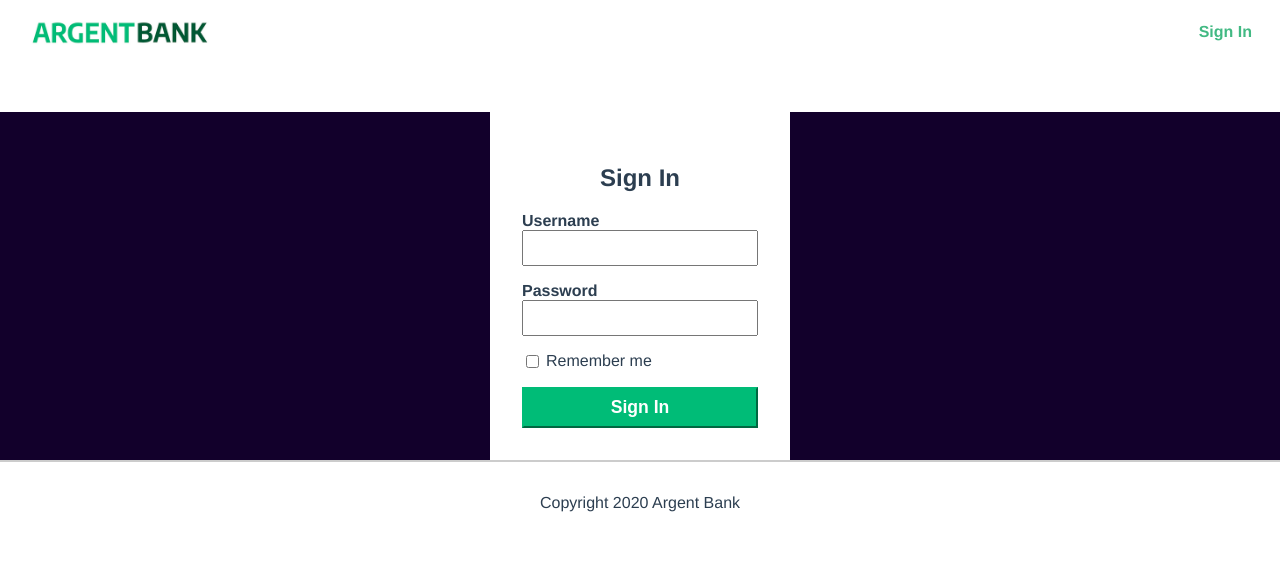
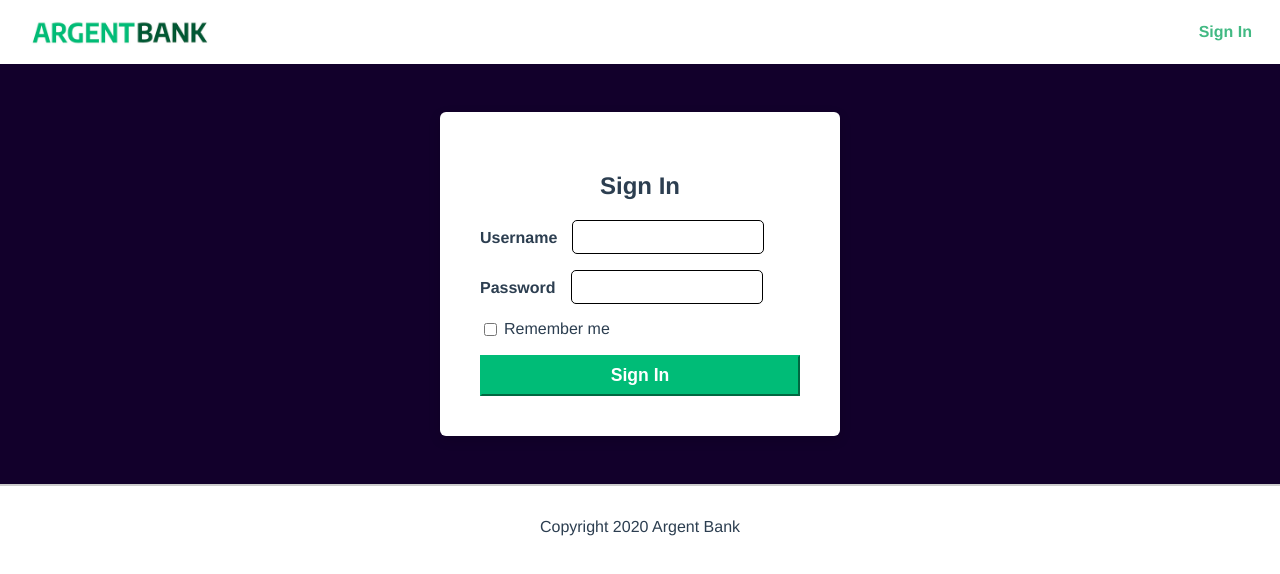
Before and after one commit to Theo-Belland/Argent-Bank, a React (Vite) app in the folder Front-End/: page /sign-in in a window 1280 px wide. Shown: the top 574 px of the page. Built offline with nearby package versions, Linux system fonts and the light colour scheme; no server answers.

Commit message:
continuation du projet

```diff
--- a/Front-End/src/App.jsx
+++ b/Front-End/src/App.jsx
@@ -4,17 +4,21 @@ import Footer from './components/Footer';
 import ProtectedRoute from './components/ProtectedRoute';
 import Home from './pages/Home';
 import SignIn from './pages/SignIn';
-import Profile from './pages/profile';
+import Profile from './pages/profile'; // petit P majuscule pour la convention React
 
-function App(){
-  return(
+function App() {
+  return (
     <BrowserRouter>
+      {/* Le conteneur principal en flex */}
+      <div className="app-container">
         <Header />
+
+        {/* Le contenu principal doit être flexible */}
           <Routes>
             <Route path="/" element={<Home />} />
-        <Route path="/sign-in" element={<SignIn />}/>
-
-        <Route path="/profile"
+            <Route path="/sign-in" element={<SignIn />} />
+            <Route
+              path="/profile"
               element={
                 <ProtectedRoute>
                   <Profile />
@@ -22,7 +26,10 @@ function App(){
               }
             />
           </Routes>
+
+
         <Footer />
+      </div>
     </BrowserRouter>
   );
 }
--- a/Front-End/src/style/main.css
+++ b/Front-End/src/style/main.css
@@ -13,8 +13,19 @@ body {
   min-height: 100vh;
 }
 
+.app-container {
+  display: flex;
+  flex-direction: column;
+  flex: 1;
+}
+
 .main {
   flex: 1;
+  display: flex;
+  flex-direction: column;
+  justify-content: center; /* centre verticalement le contenu */
+  align-items: center; /* centre horizontalement */
+  padding: 3rem 0; /* ajoute de la marge verticale */
 }
 
 .bg-dark {
@@ -165,14 +176,12 @@ body {
 }
 
 .sign-in-content {
-  box-sizing: border-box;
-  background-color: white;
-  width: 300px;
-  margin: 0 auto;
-  margin-top: 3rem;
-  padding: 2rem;
+  background-color: #fff;
+  width: 320px;
+  padding: 2.5rem;
+  border-radius: 6px;
+  box-shadow: 0 4px 12px rgba(0, 0, 0, 0.15); /* effet de profondeur doux */
 }
-
 .sign-in-icon {
   font-size: 5rem;
 }
@@ -186,19 +195,21 @@ body {
 }
 
 .input-wrapper {
-  display: flex;
-  flex-direction: column;
   text-align: left;
   margin-bottom: 1rem;
 }
 
 .input-wrapper label {
   font-weight: bold;
+  margin-right: 15px;
 }
 
 .input-wrapper input {
   padding: 5px;
   font-size: 1.2rem;
+  width: 180px;
+  border-radius: 5px;
+  border: 1px solid black;
 }
 
 .footer {
@@ -219,7 +230,7 @@ body {
   align-items: center;
   border: 1px solid black;
   background-color: #fff;
-  width: 80%;
+  width: 1100px;
   margin: 0 auto;
   flex-direction: column;
   padding: 1.5rem;
@@ -259,7 +270,6 @@ body {
 }
 
 .header {
-  color: #fff;
   margin-bottom: 2rem;
 }
 
```
Also changed, not shown: 1 other file (tests, documents, lock files or other folders). Lines whose indentation alone changed are shown as unchanged.
